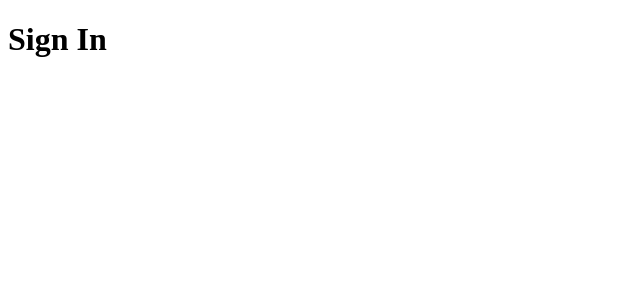
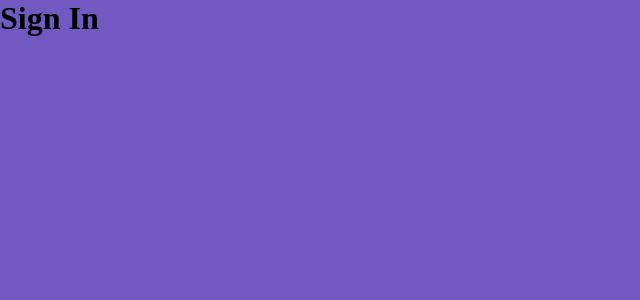
Before and after one commit to Mlodovico/Fastfeet-frontend-web, a React (Create React App) app: page / in a window 1280 px wide. Shown: the top 300 px of the page, without its empty margins (0-640 px from the left). Built offline with nearby package versions, Linux system fonts and the light colour scheme; the HTML template or start-up script is replaced by a standard one.

Commit message:
1.0.1 estilizacao global e algumas melhorias

```diff
--- a/package.json
+++ b/package.json
@@ -12,7 +12,8 @@
     "react-dom": "^16.13.0",
     "react-router-dom": "^5.1.2",
     "react-scripts": "3.4.0",
-    "reactotron-react-js": "^3.3.7"
+    "reactotron-react-js": "^3.3.7",
+    "styled-components": "^5.0.1"
   },
   "scripts": {
     "start": "react-scripts start",
--- a/src/App.js
+++ b/src/App.js
@@ -5,10 +5,12 @@
 import './Config/ReactotronConfig';
 
 import Routes from './routes'
+import GlobalStyle from './styles/global';
 
 function App() {
   return (
     <Router history={history}>
+      <GlobalStyle />
       <Routes />
     </Router>
     )
--- /dev/null
+++ b/src/pages/_layouts/auth/index.js
@@ -0,0 +1,14 @@
+import React from 'react';
+import PropTypes from 'prop-types';
+
+import { Wrapper } from './styles';
+
+export default function AuthLayout({ children }) {
+  return (
+    <Wrapper>{children}</Wrapper>
+  );
+}
+
+AuthLayout.propTypes = {
+  children: PropTypes.element.isRequired,
+}
--- /dev/null
+++ b/src/pages/_layouts/auth/styles.js
@@ -0,0 +1,6 @@
+import styled from 'styled-components';
+
+export const Wrapper = styled.div`
+  height: 100%;
+  background: #7159c1;
+`;
--- /dev/null
+++ b/src/pages/_layouts/default/index.js
@@ -0,0 +1,14 @@
+import React from 'react';
+import PropTypes from 'prop-types';
+
+import { Wrapper } from './styles';
+
+export default function DefaultLayout({ children }) {
+  return (
+    <Wrapper>{children}</Wrapper>
+  );
+}
+
+DefaultLayout.propTypes = {
+  children: PropTypes.element.isRequired,
+}
--- /dev/null
+++ b/src/pages/_layouts/default/styles.js
@@ -0,0 +1,6 @@
+import styled from 'styled-components';
+
+export const Wrapper = styled.div`
+  height: 100%;
+  background: #715;
+`;
--- a/src/routes/Route.js
+++ b/src/routes/Route.js
@@ -1,6 +1,9 @@
 import React from 'react';
 import PropTypes from 'prop-types';
 import { Route, Redirect} from 'react-router-dom';
+
+import AuthLayout from '../pages/_layouts/auth';
+import DefaultLayout from '../pages/_layouts/default';
 
 export default function RouteWrapper({
   component: Component,
@@ -17,10 +20,15 @@
     return <Redirect to="/dashboard" />
   }
 
+  const Layout = signed ? DefaultLayout : AuthLayout;
+
   return (
     <Route
-      {...rest}
-      component={Component}
+      {...rest} render={props => (
+        <Layout>
+          <Component {...props} />
+        </Layout>
+      )}
     />
   );
 }
--- /dev/null
+++ b/src/styles/global.js
@@ -0,0 +1,40 @@
+import { createGlobalStyle } from 'styled-components';
+
+export default createGlobalStyle `
+  @import url('https://fonts.googleapis.com/css?family=Roboto:400,700&display=swap');
+
+  * {
+    margin: 0;
+    padding: 0;
+    outline: 0;
+    box-sizing: border-box;
+  }
+
+  *:focus {
+    outline: 0;
+  }
+
+  html, body, #root {
+    height: 100%;
+  }
+
+  body {
+    -webkit-font-smoothing: antialiased;
+  }
+
+  body, input, button {
+    font: 14px, 'Roboto', sans-serif;
+  }
+
+  a {
+    text-decoration: none;
+  }
+
+  ul {
+    list-style: none;
+  }
+
+  button {
+    cursor: pointer;
+  }
+`;
```
Also changed, not shown: 1 other file (tests, documents, lock files or other folders).
